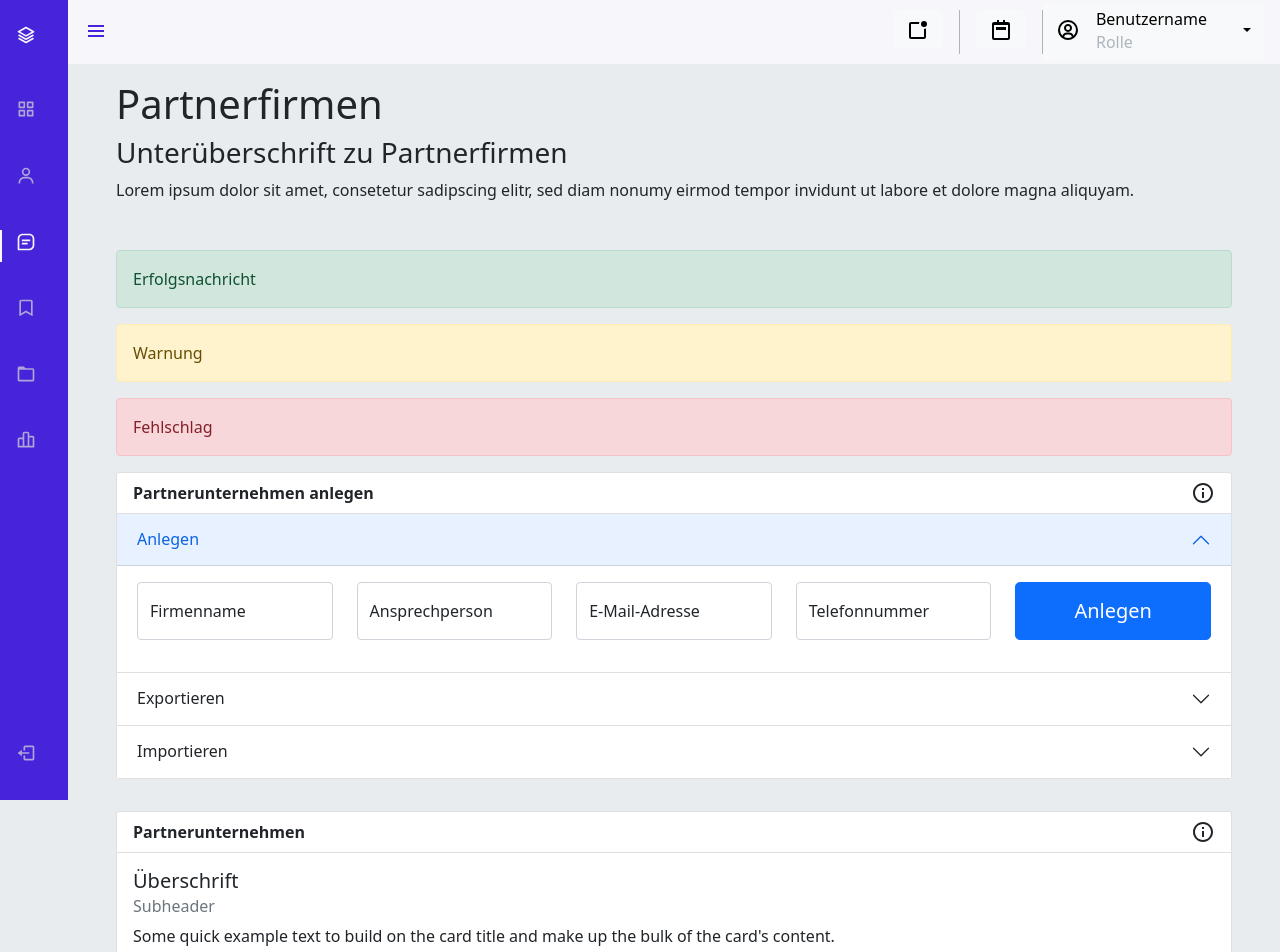
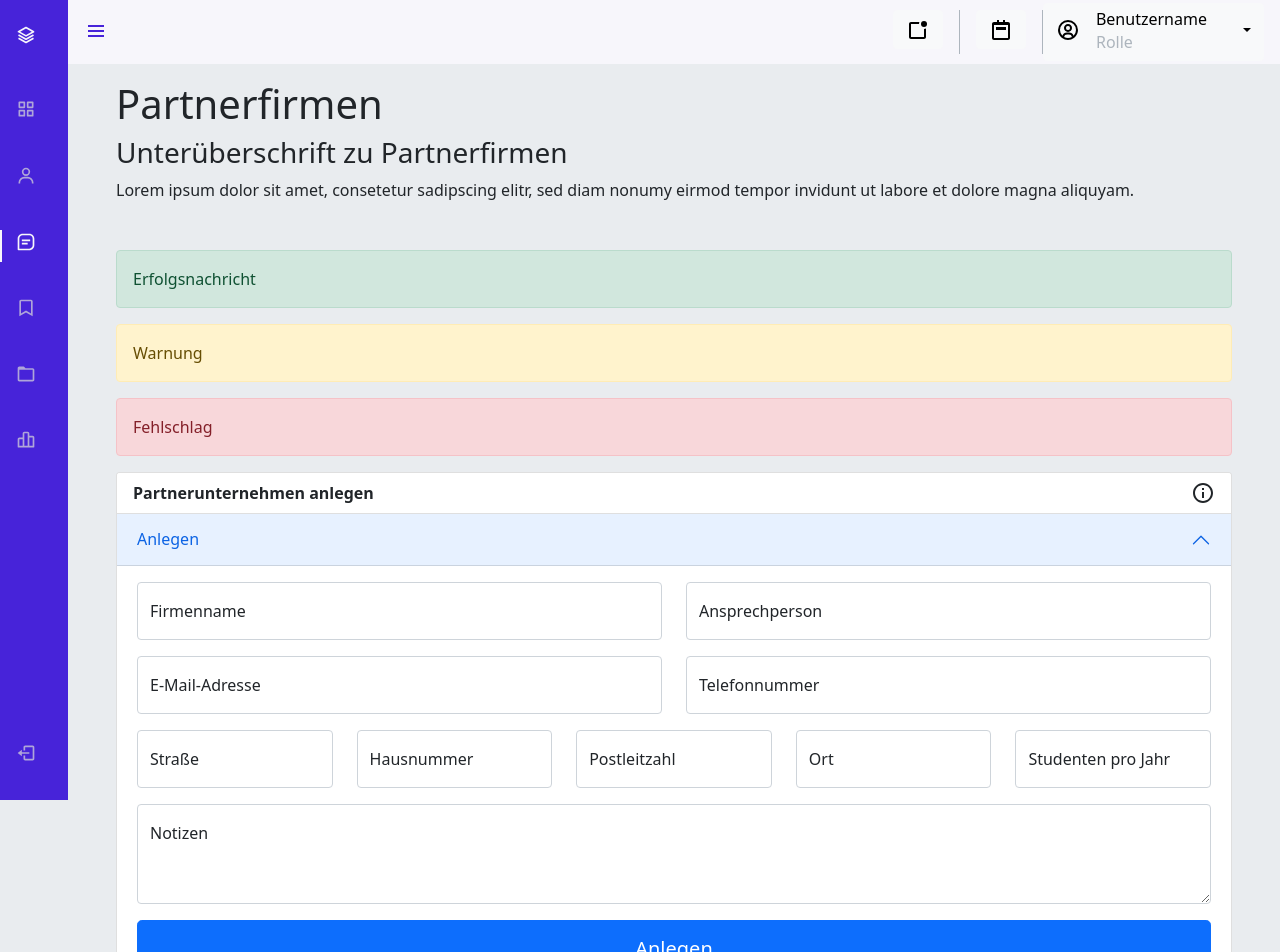
Before and after one commit to InnoLab-Group-10/FirmenpartnerFrontend, a React (Create React App) app: page /partnerfirmen in a window 1280 px wide. Shown: the top 952 px of the page. Built offline with nearby package versions, Linux system fonts and the light colour scheme.

Commit message:
Formulare ergänzt

```diff
--- a/src/components/forms/CreateStudentForm.js
+++ b/src/components/forms/CreateStudentForm.js
@@ -59,6 +59,19 @@ const CreateStudentForm = () => {
                                             <Form.Control type="email" placeholder="name@example.com" />
                                         </FloatingLabel>
                                     </Col>
+                                </Row>
+                                <Row className="textarea">
+                                    <Col lg>
+                                        <FloatingLabel controlId="floatingTextarea2" label="Notizen">
+                                            <Form.Control
+                                            as="textarea"
+                                            placeholder="Notizen anlegen"
+                                            style={{ height: '100px' }}
+                                            />
+                                        </FloatingLabel>
+                                    </Col>
+                                </Row>
+                                <Row>
                                     <Col lg>
                                         <div className="d-grid">
                                             <Button variant="primary" type="submit" size="lg">
--- a/src/components/forms/CreaterPartnerForm.js
+++ b/src/components/forms/CreaterPartnerForm.js
@@ -40,6 +40,8 @@ const CreatePartnerForm = () => {
                                             <Form.Control type="text" placeholder="Vorname Nachname" />
                                         </FloatingLabel>
                                     </Col>
+                                </Row>
+                                <Row>
                                     <Col lg>
                                         <FloatingLabel
                                             controlId="floatingInput"
@@ -58,6 +60,66 @@ const CreatePartnerForm = () => {
                                             <Form.Control type="tel" placeholder="+43 (0) 000 000 00 00" />
                                         </FloatingLabel>
                                     </Col>
+                                </Row>
+                                <Row>
+                                    <Col lg>
+                                        <FloatingLabel
+                                            controlId="floatingInput"
+                                            label="Straße"
+                                            className="mb-3"
+                                        >
+                                            <Form.Control type="text" placeholder="Vorname Nachname" />
+                                        </FloatingLabel>
+                                    </Col>
+                                    <Col lg>
+                                        <FloatingLabel
+                                            controlId="floatingInput"
+                                            label="Hausnummer"
+                                            className="mb-3"
+                                        >
+                                            <Form.Control type="text" placeholder="Vorname Nachname" />
+                                        </FloatingLabel>
+                                    </Col>
+                                    <Col lg>
+                                        <FloatingLabel
+                                            controlId="floatingInput"
+                                            label="Postleitzahl"
+                                            className="mb-3"
+                                        >
+                                            <Form.Control type="text" placeholder="Vorname Nachname" />
+                                        </FloatingLabel>
+                                    </Col>
+                                    <Col lg>
+                                        <FloatingLabel
+                                            controlId="floatingInput"
+                                            label="Ort"
+                                            className="mb-3"
+                                        >
+                                            <Form.Control type="text" placeholder="Vorname Nachname" />
+                                        </FloatingLabel>
+                                    </Col>
+                                    <Col lg>
+                                        <FloatingLabel
+                                            controlId="floatingInput"
+                                            label="Studenten pro Jahr"
+                                            className="mb-3"
+                                        >
+                                            <Form.Control type="number" placeholder="Vorname Nachname" />
+                                        </FloatingLabel>
+                                    </Col>
+                                </Row>
+                                <Row className="textarea">
+                                    <Col lg>
+                                        <FloatingLabel controlId="floatingTextarea2" label="Notizen">
+                                            <Form.Control
+                                            as="textarea"
+                                            placeholder="Notizen anlegen"
+                                            style={{ height: '100px' }}
+                                            />
+                                        </FloatingLabel>
+                                    </Col>
+                                </Row>
+                                <Row>
                                     <Col lg>
                                         <div className="d-grid">
                                             <Button variant="primary" type="submit" size="lg">
--- a/src/components/forms/CreaterUserForm.js
+++ b/src/components/forms/CreaterUserForm.js
@@ -51,6 +51,19 @@ const CreatUserForm = () => {
                                                 </Form.Select>
                                             </FloatingLabel>
                                         </Col>
+                                    </Row>
+                                    <Row className="textarea">
+                                        <Col lg>
+                                            <FloatingLabel controlId="floatingTextarea2" label="Notizen">
+                                                <Form.Control
+                                                as="textarea"
+                                                placeholder="Notizen anlegen"
+                                                style={{ height: '100px' }}
+                                                />
+                                            </FloatingLabel>
+                                        </Col>
+                                    </Row>
+                                    <Row>
                                         <Col lg>
                                             <div className="d-grid">
                                                 <Button variant="primary" type="submit" size="lg">
--- a/src/components/tables/UserRow.js
+++ b/src/components/tables/UserRow.js
@@ -18,14 +18,14 @@ const UserRow = (props) => {
                 <Collapse in={open}>
                     <tr id="example-collapse-text">
                         <td colSpan="1">
-                            <strong>Test 1:</strong>
+                            <strong>Name:</strong>
                             <br/>
-                            <strong>Test 2:</strong>
+                            <strong>Telefonnummer:</strong>
                         </td>
                             <td colSpan="3">
-                            {props.text}
+                            Titel Vorname Nachname Titel
                             <br/>
-                            {props.text}
+                            +43 (0) 000 000 00 00
                         </td>
                     </tr>
                 </Collapse>
--- a/src/default.css
+++ b/src/default.css
@@ -344,6 +344,10 @@ a {
 	margin-bottom: 4rem;
 }
 
+.textarea{
+	margin-bottom: 1rem;
+}
+
 th .btn{
 	width: 100%;
 	justify-content: space-between;
```
